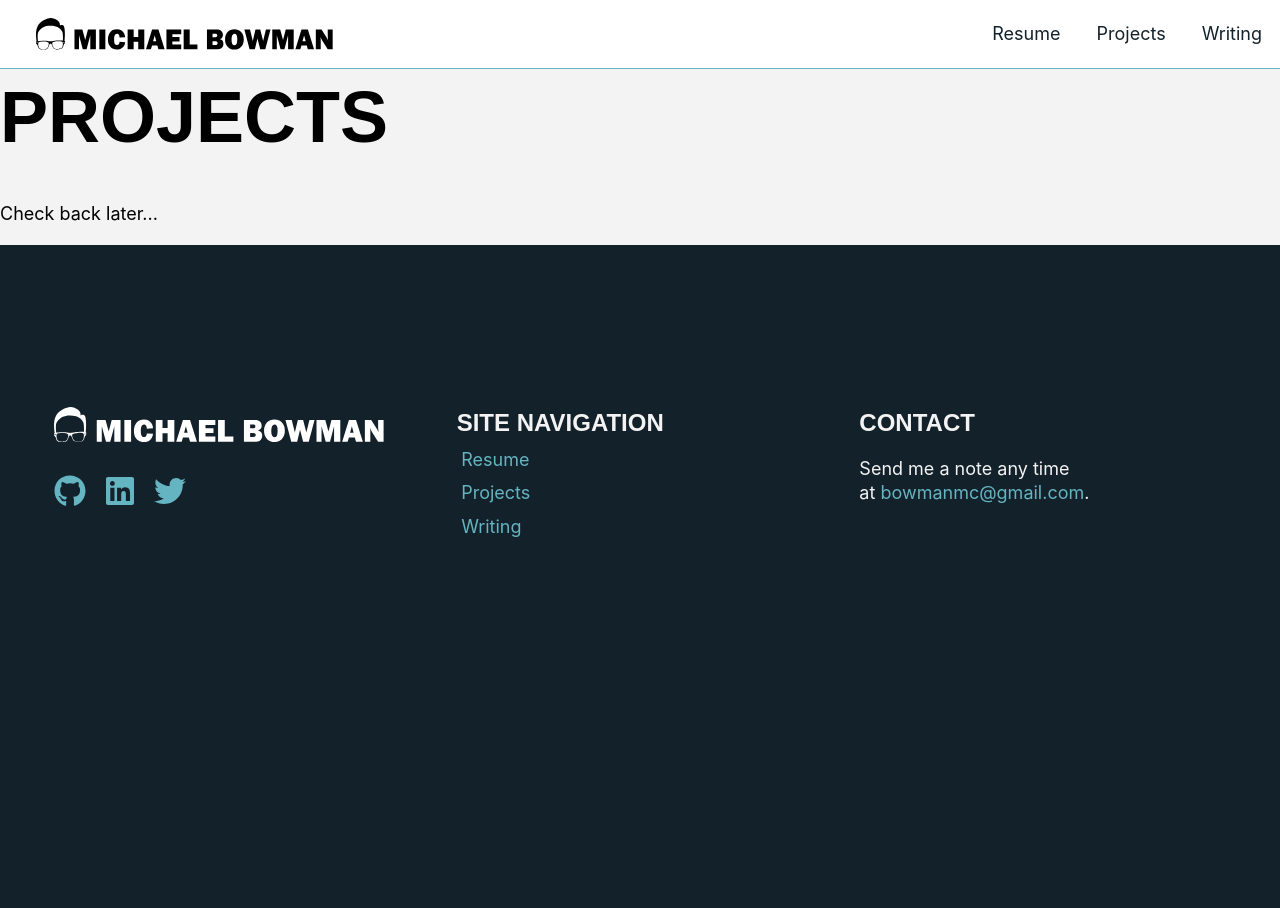
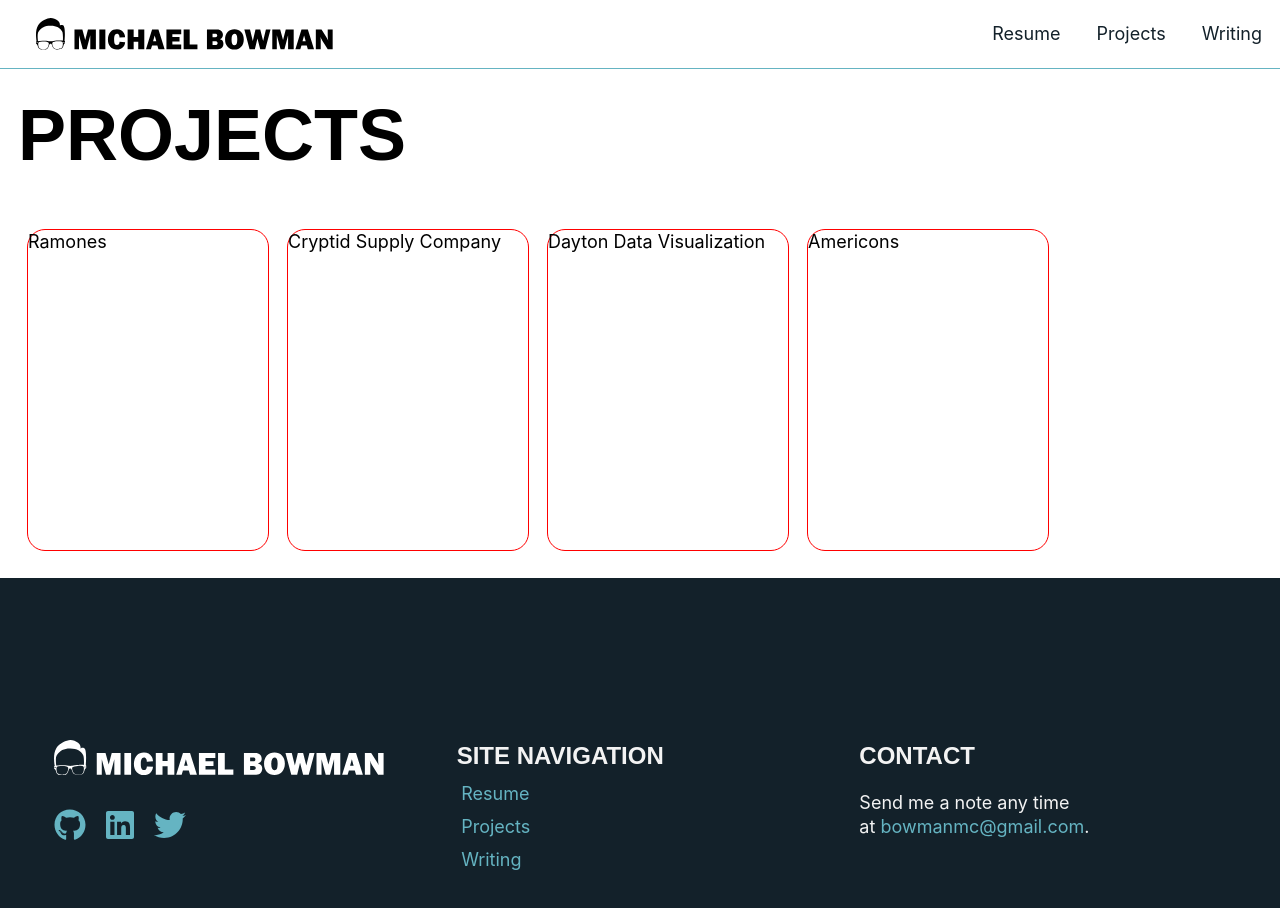
Before and after one commit to bowmanmc/www.itschilitime.com, a Gatsby site: page /projects in a window 1280 px wide. Before the commit the page ends 800 px from the top, so only its background shows below. Built offline with nearby package versions, Linux system fonts and the light colour scheme; Gatsby itself is replaced by a stand-in of ours; a web font is replaced by a local one.

Commit message:
projects

```diff
--- a/src/pages/projects.js
+++ b/src/pages/projects.js
@@ -3,14 +3,25 @@ import React from 'react';
 import Footer from '../footer';
 import Navbar from '../navbar';
 
+import Project from './projects/project';
+import Projects from './projects/descriptions';
+
+import './projects/projects.scss';
+
 export default () => {
     return (
         <>
             <Navbar />
-            <h1>Projects</h1>
-            <p>
-                Check back later...
-            </p>
+            <div className="projects">
+                <h1>Projects</h1>
+                <div className="projects-list">
+                {
+                    Projects.map(project => {
+                        return <Project project={project} />;
+                    })
+                }
+                </div>
+            </div>
             <Footer />
         </>
     );
--- /dev/null
+++ b/src/pages/projects/descriptions.js
@@ -0,0 +1,27 @@
+
+export default [{
+    name: "Ramones",
+    date: "Fall 2019",
+    url: "https://ramones.itschilitime.com",
+    description: `
+        description for the ramones project goes here.
+    `
+}, {
+    name: "Cryptid Supply Company",
+    date: "Summer 2019",
+    url: "https://cryptidsupply.com",
+    description: `
+    `
+}, {
+    name: "Dayton Data Visualization",
+    date: "2016 - 2018",
+    description: `
+    `
+}, {
+    name: "Americons",
+    date: "2017",
+    url: "https://americons.us",
+    description: `
+        description for americons goes here.
+    `
+}];
--- /dev/null
+++ b/src/pages/projects/project.js
@@ -0,0 +1,11 @@
+import React from 'react';
+
+export default (props) => {
+    const { project } = props;
+
+    return (
+        <div className="project">
+            { project.name }
+        </div>
+    );
+};
--- /dev/null
+++ b/src/pages/projects/projects.scss
@@ -0,0 +1,17 @@
+
+.projects {
+    padding: 1.0em;
+}
+
+.projects-list {
+    display: flex;
+    flex-wrap: wrap;
+
+    .project {
+        border: 1px solid red;
+        border-radius: 1.0em;
+        height: 320px;
+        margin: 0.5em;
+        width: 240px;
+    }
+}
--- a/src/sass/global.scss
+++ b/src/sass/global.scss
@@ -6,7 +6,7 @@
 body {
     @include fontsize($fontsize-normal);
 
-    background: $color-gray-98;
+    background: $color-white;
     font-family: $fontstack-body;
     word-wrap: break-word;
 }
```
